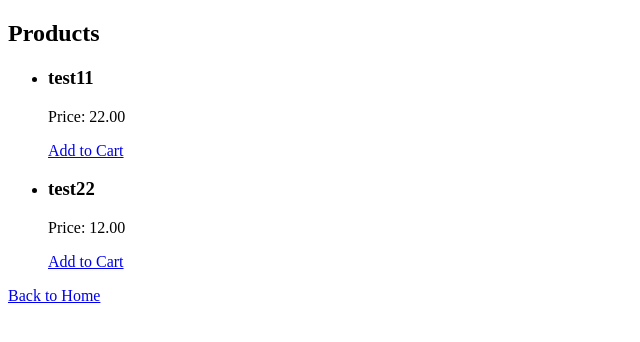
After one commit to lebeaubm/pyt-e, a Django app: page /products/ in a window 1280 px wide. The commit adds this page. Shown: the top 342 px of the page, without its empty margins (0-640 px from the left). Run offline with Django 5.2, Linux system fonts and the light colour scheme; data comes from the database, SQL or seed files in the repository.

Commit message:
products

```diff
--- a/ecommerce/store/models.py
+++ b/ecommerce/store/models.py
@@ -1,69 +1,68 @@
 from django.db import models
-
-from django.db import models
+from django.conf import settings
 
 class Category(models.Model):
-    name = models.CharField(max_length=200, unique=True)
-    slug = models.SlugField(max_length=200, unique=True)
-
-    class Meta:
-        ordering = ('name',)
-        verbose_name = 'category'
-        verbose_name_plural = 'categories'
+    name = models.CharField(max_length=200)
+    slug = models.SlugField(unique=True)
 
     def __str__(self):
         return self.name
 
-
 class Product(models.Model):
     category = models.ForeignKey(Category, related_name='products', on_delete=models.CASCADE)
-    name = models.CharField(max_length=200, unique=True)
-    slug = models.SlugField(max_length=200, unique=True)
+    name = models.CharField(max_length=200)
+    slug = models.SlugField(unique=True)
     description = models.TextField(blank=True)
     price = models.DecimalField(max_digits=10, decimal_places=2)
+    stock = models.PositiveIntegerField()
     available = models.BooleanField(default=True)
-    stock = models.PositiveIntegerField()
     created = models.DateTimeField(auto_now_add=True)
     updated = models.DateTimeField(auto_now=True)
-
-    class Meta:
-        ordering = ('name',)
-        verbose_name = 'product'
-        verbose_name_plural = 'products'
 
     def __str__(self):
         return self.name
 
-from django.contrib.auth.models import User
-
-class Customer(models.Model):
-    user = models.OneToOneField(User, on_delete=models.CASCADE)
-    first_name = models.CharField(max_length=50)
-    last_name = models.CharField(max_length=50)
-    email = models.EmailField()
+class Cart(models.Model):
+    user = models.ForeignKey(settings.AUTH_USER_MODEL, on_delete=models.CASCADE)
+    created = models.DateTimeField(auto_now_add=True)
+    updated = models.DateTimeField(auto_now=True)
 
     def __str__(self):
-        return f'{self.first_name} {self.last_name}'
+        return f'Cart {self.id} for {self.user.username}'
 
+class CartItem(models.Model):
+    cart = models.ForeignKey(Cart, related_name='items', on_delete=models.CASCADE)
+    product = models.ForeignKey(Product, related_name='cart_items', on_delete=models.CASCADE)
+    quantity = models.PositiveIntegerField(default=1)
+    price = models.DecimalField(max_digits=10, decimal_places=2)
+
+    def get_total_price(self):
+        return self.quantity * self.price
 
 class Order(models.Model):
-    customer = models.ForeignKey(Customer, on_delete=models.CASCADE)
-    created = models.DateTimeField(auto_now_add=True)
-    updated = models.DateTimeField(auto_now=True)
+    user = models.ForeignKey(settings.AUTH_USER_MODEL, on_delete=models.CASCADE)
+    created_at = models.DateTimeField(auto_now_add=True)
+    updated_at = models.DateTimeField(auto_now=True)
     paid = models.BooleanField(default=False)
-
-    class Meta:
-        ordering = ('-created',)
 
     def __str__(self):
         return f'Order {self.id}'
 
-
 class OrderItem(models.Model):
     order = models.ForeignKey(Order, related_name='items', on_delete=models.CASCADE)
     product = models.ForeignKey(Product, related_name='order_items', on_delete=models.CASCADE)
+    quantity = models.PositiveIntegerField(default=1)
     price = models.DecimalField(max_digits=10, decimal_places=2)
-    quantity = models.PositiveIntegerField(default=1)
+
+    def get_total_price(self):
+        return self.quantity * self.price
+
+class Profile(models.Model):
+    user = models.OneToOneField(settings.AUTH_USER_MODEL, on_delete=models.CASCADE)
+    first_name = models.CharField(max_length=30, blank=True)
+    last_name = models.CharField(max_length=30, blank=True)
+    address = models.TextField(blank=True)
+    phone = models.CharField(max_length=15, blank=True)
 
     def __str__(self):
-        return str(self.id)
+        return f'{self.user.username} Profile'
--- a/ecommerce/store/templates/registration/login.html
+++ b/ecommerce/store/templates/registration/login.html
@@ -10,5 +10,6 @@
         {{ form.as_p }}
         <button type="submit">Login</button>
     </form>
+    <p>Don't have an account? <a href="{% url 'register' %}">Register here</a></p>
 </body>
 </html>
--- a/ecommerce/store/templates/store/index.html
+++ b/ecommerce/store/templates/store/index.html
@@ -5,5 +5,11 @@
 </head>
 <body>
     <h1>Welcome to the Store</h1>
+    {% if user.is_authenticated %}
+        <p>Hello, {{ user.username }}! <a href="{% url 'logout' %}">Logout</a></p>
+    {% else %}
+        <p><a href="{% url 'login' %}">Login</a> or <a href="{% url 'register' %}">Register</a></p>
+    {% endif %}
+    <a href="{% url 'product_list' %}">View Products</a>
 </body>
 </html>
--- /dev/null
+++ b/ecommerce/store/templates/store/product_list.html
@@ -0,0 +1,20 @@
+<!DOCTYPE html>
+<html>
+<head>
+    <title>Products</title>
+</head>
+<body>
+    <h2>Products</h2>
+    <ul>
+        {% for product in products %}
+            <li>
+                <h3>{{ product.name }}</h3>
+                <p>{{ product.description }}</p>
+                <p>Price: {{ product.price }}</p>
+                <a href="{% url 'add_to_cart' product.id %}">Add to Cart</a>
+            </li>
+        {% endfor %}
+    </ul>
+    <a href="{% url 'index' %}">Back to Home</a>
+</body>
+</html>
--- a/ecommerce/store/templates/store/register.html
+++ b/ecommerce/store/templates/store/register.html
@@ -10,5 +10,6 @@
         {{ form.as_p }}
         <button type="submit">Register</button>
     </form>
+    <p>Already have an account? <a href="{% url 'login' %}">Login here</a></p>
 </body>
 </html>
--- a/ecommerce/store/urls.py
+++ b/ecommerce/store/urls.py
@@ -4,4 +4,11 @@ from . import views
 urlpatterns = [
     path('', views.index, name='index'),
     path('register/', views.register, name='register'),
+    path('add_to_cart/<int:product_id>/', views.add_to_cart, name='add_to_cart'),
+    path('cart/', views.cart_detail, name='cart_detail'),
+    path('checkout/', views.checkout, name='checkout'),
+    path('order_confirmation/<int:order_id>/', views.order_confirmation, name='order_confirmation'),
+    path('product/<int:product_id>/', views.product_detail, name='product_detail'),
+    path('products/', views.product_list, name='product_list'),  # Add this line
+    path('profile/', views.profile, name='profile'),
 ]
--- a/ecommerce/store/views.py
+++ b/ecommerce/store/views.py
@@ -1,7 +1,11 @@
-from django.shortcuts import render, redirect
+from django.shortcuts import render, get_object_or_404, redirect
 from django.contrib.auth import login, authenticate
 from .forms import UserRegistrationForm
 
+from django.shortcuts import render, get_object_or_404, redirect
+from django.contrib.auth.decorators import login_required
+from .models import Product, Cart, CartItem, Order, OrderItem
+from .models import Profile
 
 def index(request):
     return render(request, 'store/index.html')
@@ -19,3 +23,73 @@ def register(request):
     else:
         form = UserRegistrationForm()
     return render(request, 'store/register.html', {'form': form})
+
+@login_required
+def add_to_cart(request, product_id):
+    product = get_object_or_404(Product, id=product_id)
+    cart, created = Cart.objects.get_or_create(user=request.user)
+    cart_item, created = CartItem.objects.get_or_create(cart=cart, product=product, defaults={'price': product.price})
+    if not created:
+        cart_item.quantity += 1
+    cart_item.save()
+    return redirect('cart_detail')
+
+@login_required
+def cart_detail(request):
+    cart, created = Cart.objects.get_or_create(user=request.user)
+    total_price = sum(item.get_total_price() for item in cart.items.all())
+    return render(request, 'store/cart_detail.html', {'cart': cart, 'total_price': total_price})
+
+def product_detail(request, product_id):
+    product = get_object_or_404(Product, id=product_id)
+    return render(request, 'store/product_detail.html', {'product': product})
+
+def checkout(request):
+    cart = get_object_or_404(Cart, user=request.user)
+    total_price = sum(item.get_total_price() for item in cart.items.all())
+    if request.method == 'POST':
+        order = Order.objects.create(user=request.user)
+        for item in cart.items.all():
+            OrderItem.objects.create(
+                order=order,
+                product=item.product,
+                quantity=item.quantity,
+                price=item.price
+            )
+        cart.items.all().delete()  # Clear the cart after checkout
+        return redirect('order_confirmation', order_id=order.id)
+    return render(request, 'store/checkout.html', {'cart': cart, 'total_price': total_price})
+
+@login_required
+def order_confirmation(request, order_id):
+    order = get_object_or_404(Order, id=order_id, user=request.user)
+    total_price = sum(item.get_total_price() for item in order.items.all())
+    return render(request, 'store/order_confirmation.html', {'order': order, 'total_price': total_price})
+
+def product_list(request):
+    products = Product.objects.all()
+    return render(request, 'store/product_list.html', {'products': products})
+
+@login_required
+def add_to_cart(request, product_id):
+    product = get_object_or_404(Product, id=product_id)
+    cart, created = Cart.objects.get_or_create(user=request.user)
+    cart_item, created = CartItem.objects.get_or_create(cart=cart, product=product, defaults={'price': product.price})
+    if not created:
+        cart_item.quantity += 1
+    cart_item.save()
+    return redirect('cart_detail')
+
+@login_required
+def profile(request):
+    if request.method == 'POST':
+        user_form = UserForm(request.POST, instance=request.user)
+        profile_form = ProfileForm(request.POST, instance=request.user.profile)
+        if user_form.is_valid() and profile_form.is_valid():
+            user_form.save()
+            profile_form.save()
+            return redirect('profile')
+    else:
+        user_form = UserForm(instance=request.user)
+        profile_form = ProfileForm(instance=request.user.profile)
+    return render(request, 'store/profile.html', {'user_form': user_form, 'profile_form': profile_form})
```
Also changed, not shown: ecommerce/store/admin.py (+18 -7 lines), ecommerce/store/forms.py (+11 -0 lines), ecommerce/store/templates/store/cart_detail.html (added, +21 -0 lines), ecommerce/store/templates/store/checkout.html (added, +20 -0 lines), ecommerce/store/templates/store/order_confirmation.html (added, +17 -0 lines), ecommerce/store/templates/store/product_detail.html (added, +13 -0 lines), ecommerce/store/templates/store/profile.html (added, +16 -0 lines), ecommerce/db.sqlite3, ecommerce/ecommerce/urls.py (line endings or trailing spaces), ecommerce/store/migrations/0001_initial.py, ecommerce/store/migrations/0002_alter_category_options_alter_product_options_and_more.py (added).
